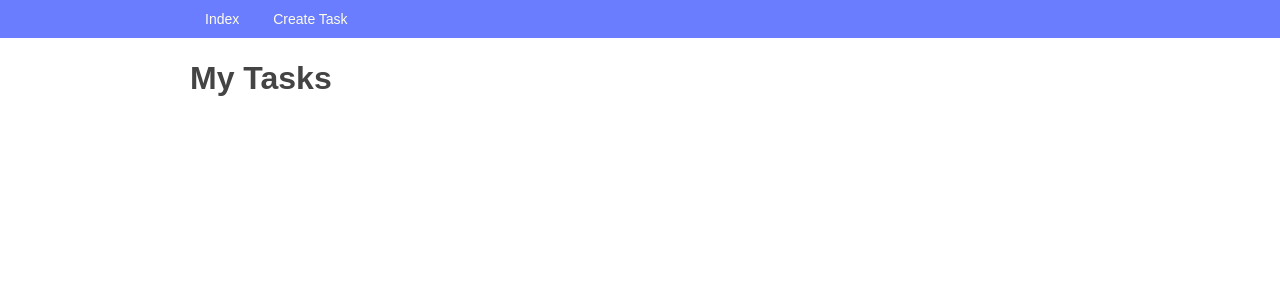
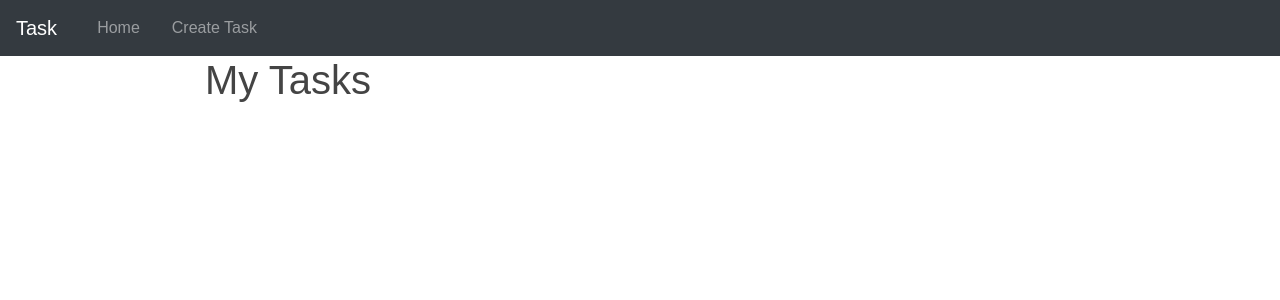
Before and after one commit to Artur1303/homework49, a Django app: page / in a window 1280 px wide. Shown: the top 300 px of the page. Run offline with Django 3.2, Linux system fonts and the light colour scheme; data that the repository does not hold is empty; parts of the project's set-up code (start-up, migrations or seed data) failed here and were passed over; some libraries are stand-ins or nearby versions.

Commit message:
подключил бутстрап

```diff
--- a/source/webapp/static/css/style.css
+++ b/source/webapp/static/css/style.css
@@ -3,8 +3,8 @@ body {
     font-size: 16px;
     color: #444444;
 
-    /* отступ, чтобы компенсировать высоту навбара */
-    margin-top: 60px;
+    /*!* отступ, чтобы компенсировать высоту навбара *!*/
+    /*margin-top: 60px;*/
 }
 
 .container {
@@ -13,16 +13,19 @@ body {
     max-width: 900px;
 }
 
-.navbar {
-    display: block;
-    background: #6a7dff;
-    position: fixed;
-    top: 0;
-    right: 0;
-    left: 0;
-    font-size: 0;
-    box-sizing: border-box;
-    padding: 7px 30px;
+/*.navbar {*/
+/*    display: block;*/
+/*    position: fixed;*/
+/*    top: 0;*/
+/*    right: 0;*/
+/*    left: 0;*/
+/*    font-size: 0;*/
+/*    box-sizing: border-box;*/
+/*    padding: 7px 30px;*/
+/*}*/
+
+.buttons{
+    width: 84px;
 }
 
 .menu {
--- a/source/webapp/templates/base.html
+++ b/source/webapp/templates/base.html
@@ -7,22 +7,43 @@
           content="width=device-width, user-scalable=no, initial-scale=1.0, maximum-scale=1.0, minimum-scale=1.0">
     <meta http-equiv="X-UA-Compatible" content="ie=edge">
     <title>{% block title %}My Site{% endblock %}</title>
-
+    <link rel="stylesheet" href="https://stackpath.bootstrapcdn.com/bootstrap/4.5.0/css/bootstrap.min.css" integrity="sha384-9aIt2nRpC12Uk9gS9baDl411NQApFmC26EwAOH8WgZl5MYYxFfc+NcPb1dKGj7Sk" crossorigin="anonymous">
     <link rel="stylesheet" href="{% static 'css/style.css' %}">
     {% block links %}{% endblock %}
 </head>
 <body>
-    <nav class="navbar">
-       <div class="container">
-           <ul class="menu">
-               <li><a href="{% url 'index' %}">Index</a></li>
-               <li><a href="{% url 'task_create' %}">Create Task</a></li>
-               {% block menu %}{% endblock %}
-           </ul>
-       </div>
-    </nav>
+<nav class="navbar navbar-dark bg-dark navbar-expand-lg navbar-light bg-light">
+  <a class="navbar-brand " href="#">Task</a>
+  <button class="navbar-toggler " type="button" data-toggle="collapse" data-target="#navbarNavDropdown" aria-controls="navbarNavDropdown" aria-expanded="false" aria-label="Toggle navigation">
+    <span class="navbar-toggler-icon"></span>
+  </button>
+  <div class="collapse navbar-collapse" id="navbarNavDropdown">
+    <ul class="navbar-nav">
+      <li class="nav-item mx-3">
+        <a class="nav-link" href="{% url 'index' %}">Home</a>
+      </li>
+      <li class="nav-item">
+        <a class="nav-link" href="{% url 'task_create' %}">Create Task</a>
+      </li>
+        {% block menu %}{% endblock %}
+    </ul>
+  </div>
+</nav>
+
+{#    <nav class="navbar">#}
+{#       <div class="container">#}
+{#           <ul class="menu">#}
+{#               <li><a href="{% url 'index' %}">Index</a></li>#}
+{#               <li><a href="{% url 'task_create' %}">Create Task</a></li>#}
+{#               {% block menu %}{% endblock %}#}
+{#           </ul>#}
+{#       </div>#}
+{#    </nav>#}
     <div class="container">
         {% block content %}{% endblock %}
     </div>
+    <script src="https://code.jquery.com/jquery-3.5.1.slim.min.js" integrity="sha384-DfXdz2htPH0lsSSs5nCTpuj/zy4C+OGpamoFVy38MVBnE+IbbVYUew+OrCXaRkfj" crossorigin="anonymous"></script>
+<script src="https://cdn.jsdelivr.net/npm/popper.js@1.16.0/dist/umd/popper.min.js" integrity="sha384-Q6E9RHvbIyZFJoft+2mJbHaEWldlvI9IOYy5n3zV9zzTtmI3UksdQRVvoxMfooAo" crossorigin="anonymous"></script>
+<script src="https://stackpath.bootstrapcdn.com/bootstrap/4.5.0/js/bootstrap.min.js" integrity="sha384-OgVRvuATP1z7JjHLkuOU7Xw704+h835Lr+6QL9UvYjZE3Ipu6Tp75j7Bh/kR0JKI" crossorigin="anonymous"></script>
 </body>
 </html>
--- a/source/webapp/templates/task_update.html
+++ b/source/webapp/templates/task_update.html
@@ -3,7 +3,7 @@
 {% block title %}Update{% endblock %}
 
 {% block menu %}
-    <li><a href="{% url 'task_view' task.pk %}">Отмена</a></li>
+    <li class="nav-item"><a class="nav-link" href="{% url 'task_view' task.pk %}">Отмена</a></li>
 {% endblock %}
 
 {% block content %}
--- a/source/webapp/templates/task_view.html
+++ b/source/webapp/templates/task_view.html
@@ -3,8 +3,8 @@
 {% block title %}View{% endblock %}
 
 {% block menu %}
-    <li><a href="{% url 'task_update' task.pk %}">Update</a></li>
-    <li><a href="{% url 'task_delete' task.pk %}">Delete</a></li>
+    <li class="nav-item"><a class="nav-link" href="{% url 'task_update' task.pk %}">Update</a></li>
+    <li class="nav-item"><a class="nav-link" href="{% url 'task_delete' task.pk %}">Delete</a></li>
 {% endblock %}
 
 {% block content %}
```
Also changed, not shown: source/webapp/templates/delete_view.html (+4 -3 lines).
